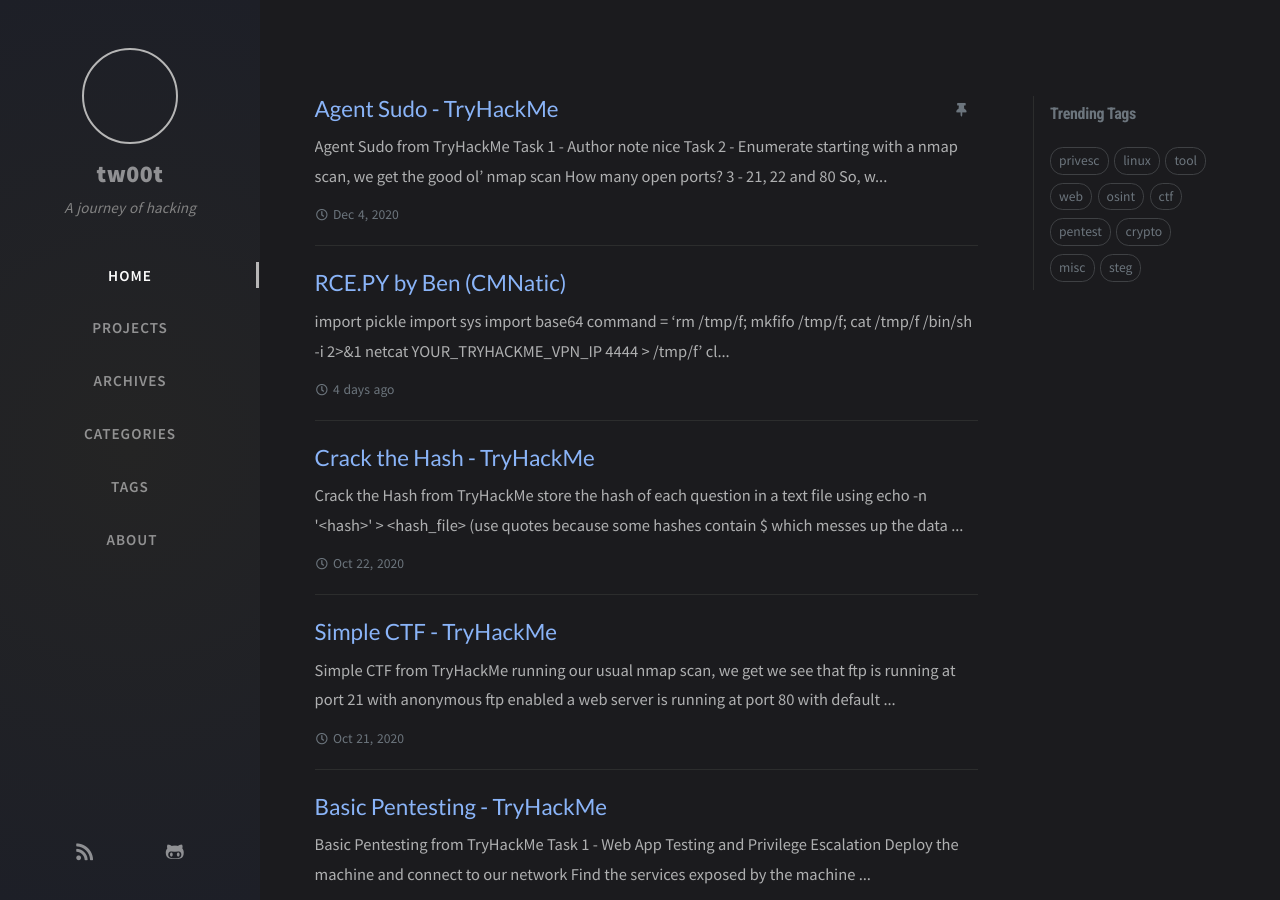
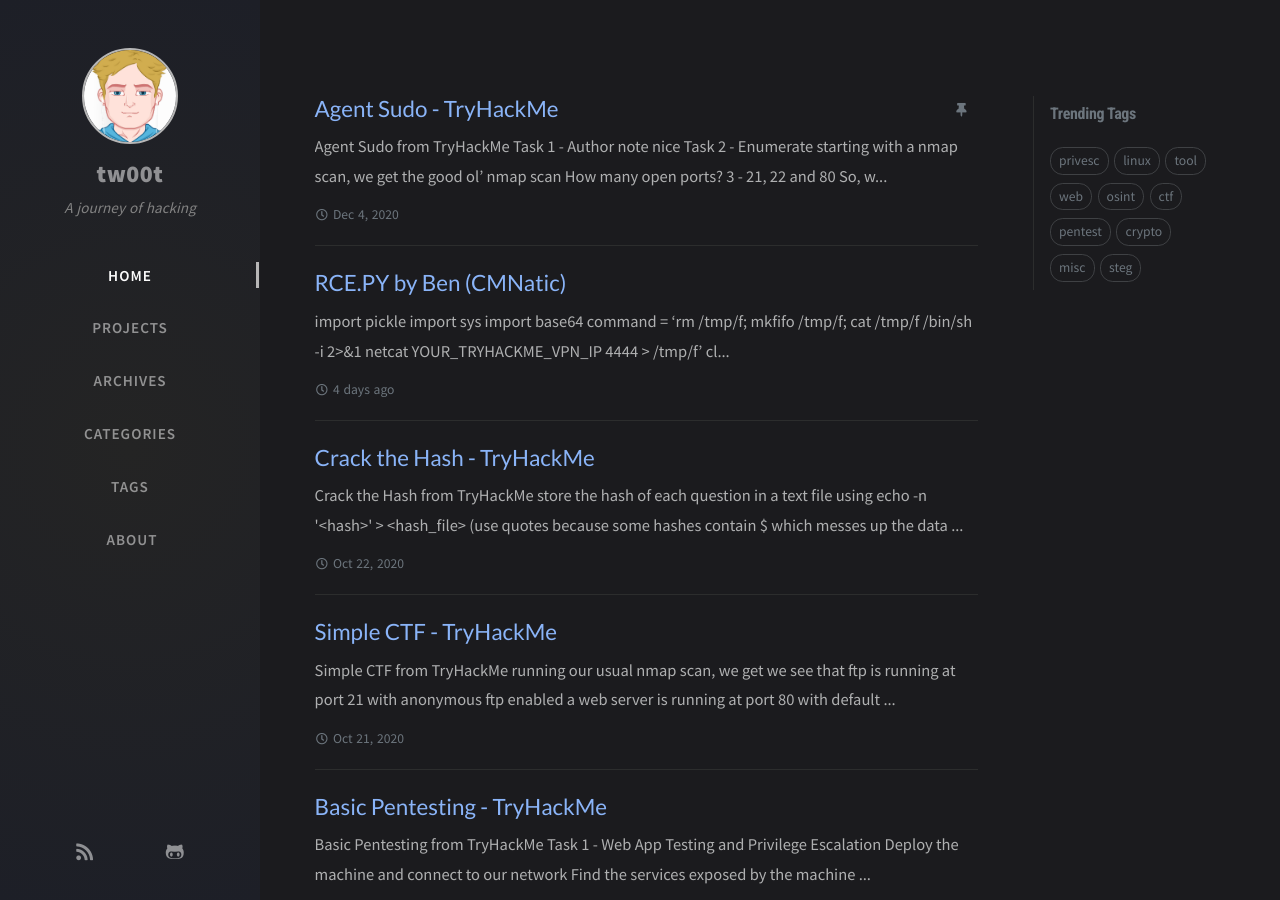
Before and after one commit to tw00t/tw00t.github.io, a Jekyll site: the page built from index.html, in a window 1280 px wide and 900 px high. Built offline with Jekyll 4.4.1, drawn with Linux system fonts in a browser that asks for light colours; nearby versions of some CDN libraries; the list of posts is cut into pages by our own code; comment, search, counter and statistics services are not loaded.

Commit message:
Update _config.yml

```diff
--- a/_config.yml
+++ b/_config.yml
@@ -19,7 +19,7 @@ url: 'https://tw00t.github.io'
 
 author: tw00t                  # change to your full name
 
-avatar: /assets/img/sample/avatar.jpg   # support internet resources
+avatar: /assets/img/avatar.jpg   # support internet resources
 
 github:
   username: tw00t             # change to your github username
```
